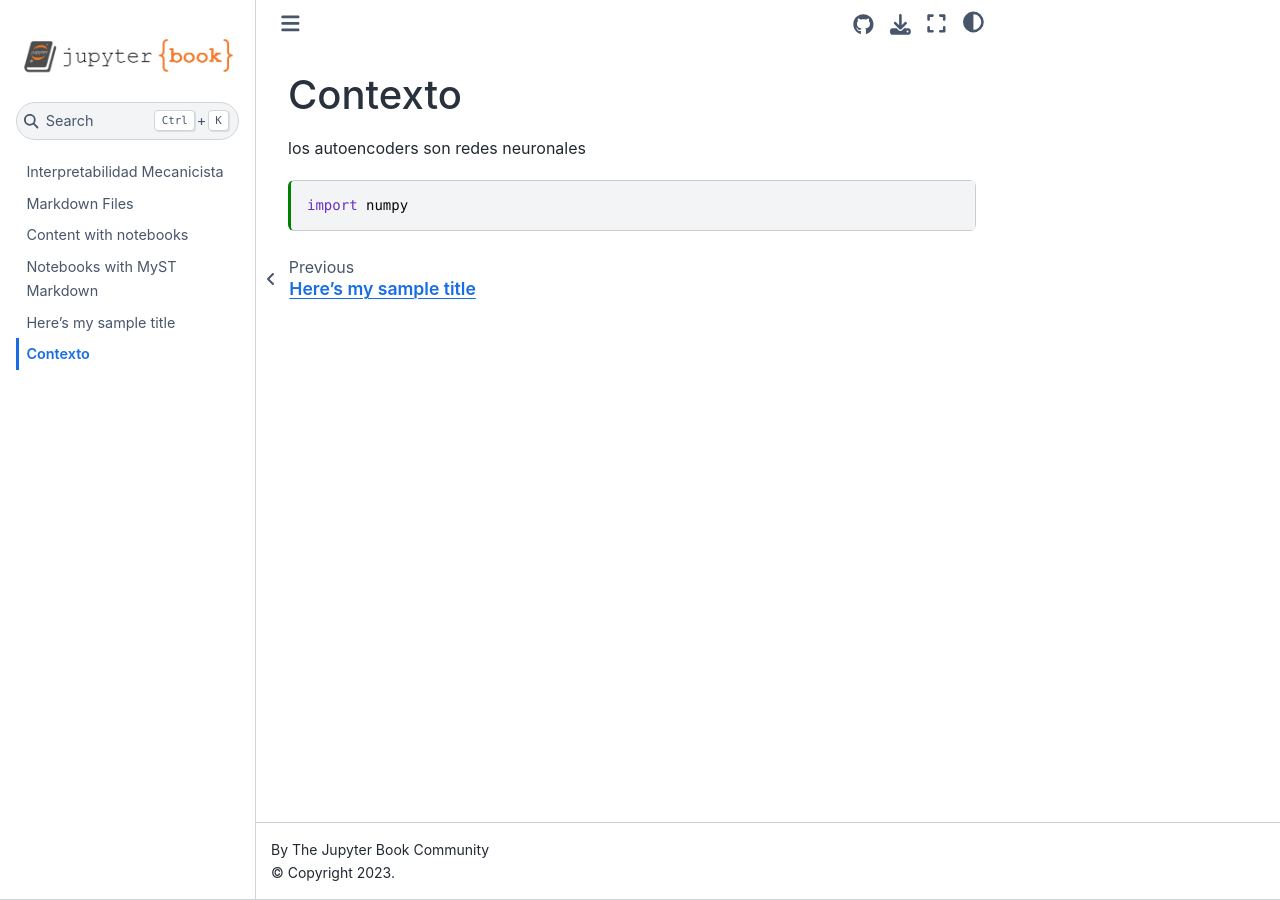
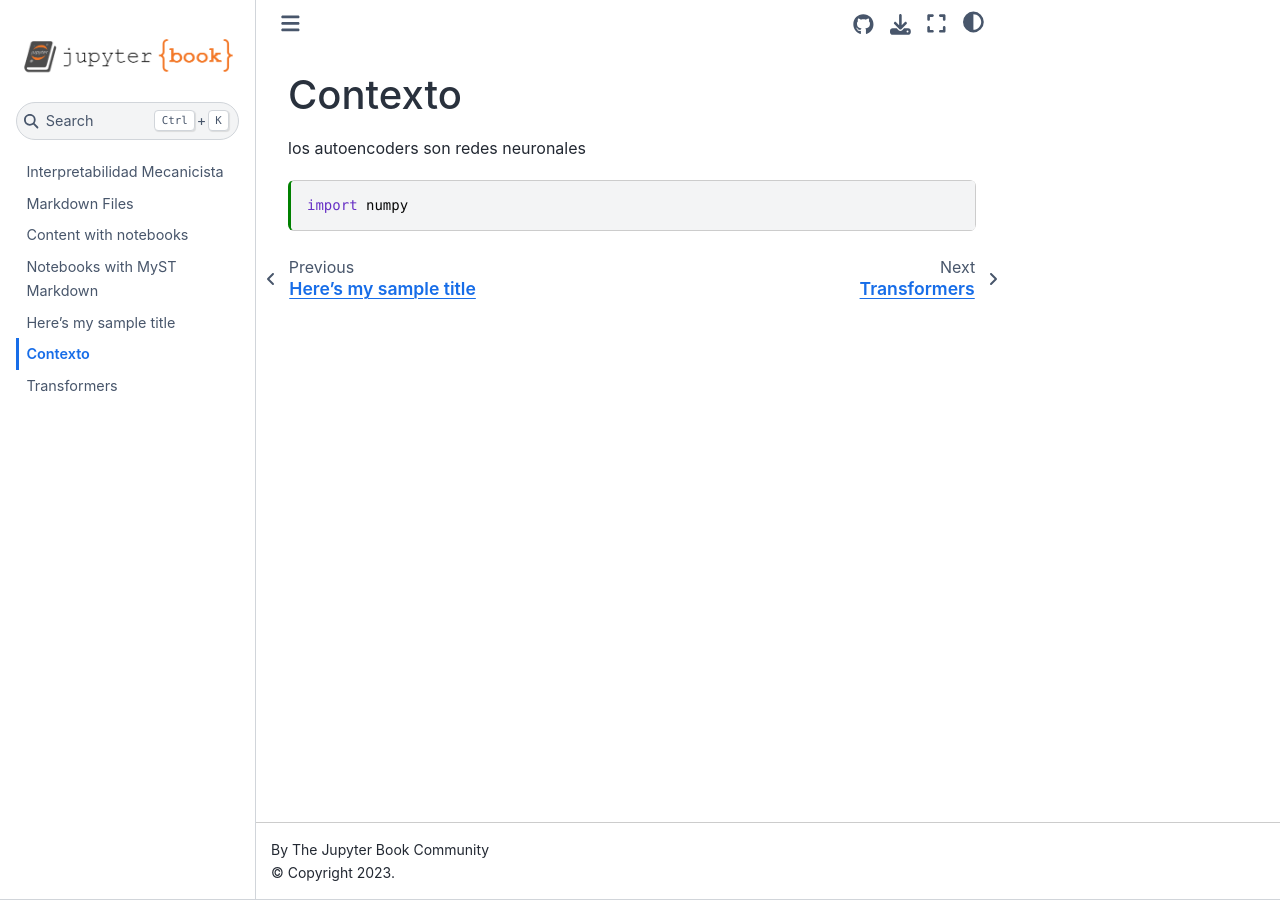
Before and after one commit to mech-interp-uam/mech-interp, a Jupyter Book: the page built from book/autoencoder-simple.ipynb, in a window 1280 px wide. Built offline with Jupyter Book 1.0.4 settings and Sphinx 7.4.7 and the Sphinx Book theme 1.1.4, drawn with Linux system fonts in a browser that asks for light colours.

Commit message:
Primera parte de transformers

```diff
--- a/book/_toc.yml
+++ b/book/_toc.yml
@@ -9,3 +9,4 @@ chapters:
 - file: markdown-notebooks
 - file: mymarkdownfile
 - file: autoencoder-simple
+- file: Transformers
```
Also changed, not shown: book/Transformers.ipynb (added).
